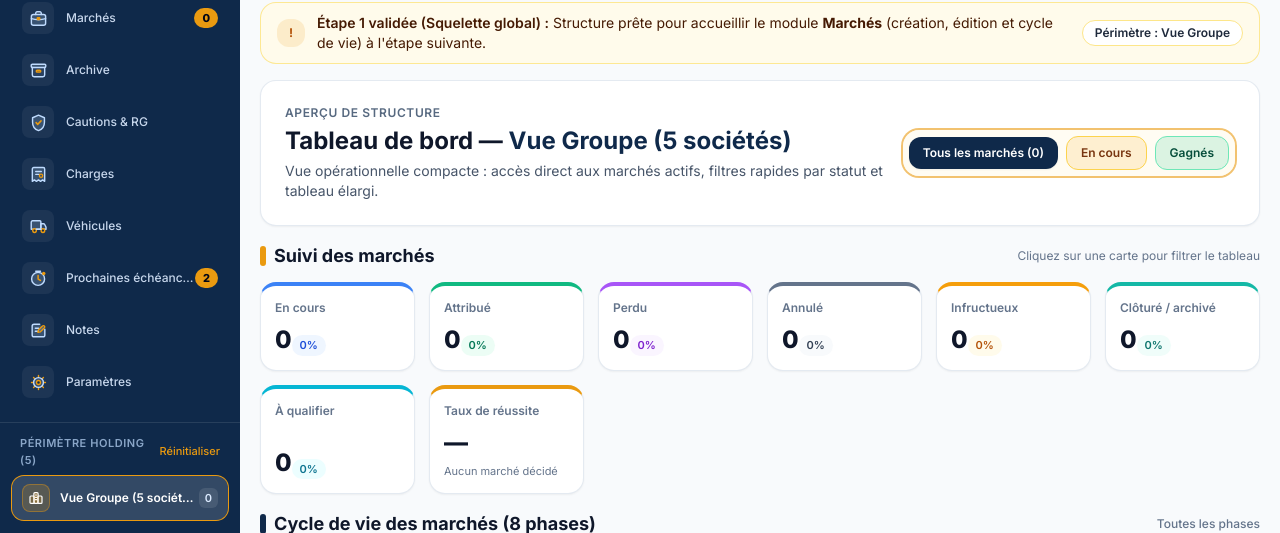
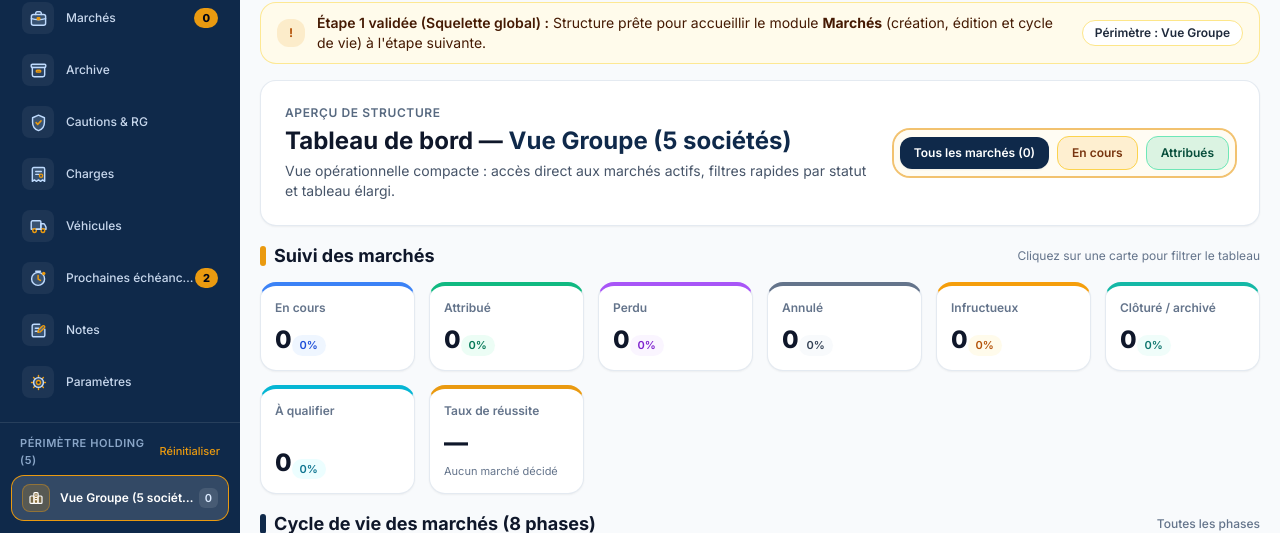
Before and after one commit to fema0160-hash/erp-manager, a PHP site: template resources/views/dashboard.php in a window 1280 px wide. Shown: the part 170-703 px from the top of the page. Run offline with PHP 8.4, Linux system fonts and the light colour scheme; the template is opened without the code that fills it: most values are stand-ins (such as "Sample title", 1, 10 or a date in 2020); some libraries are stand-ins or nearby versions.

Commit message:
fix: use normalized attributed status in dashboard shortcut

```diff
--- a/resources/views/dashboard.php
+++ b/resources/views/dashboard.php
@@ -168,7 +168,7 @@
           <div id="quickActionsBar" class="flex flex-wrap items-center gap-2 shrink-0 no-print">
             <button type="button" onclick="filterByStatus('ALL')" class="px-3.5 py-2 rounded-xl text-xs font-semibold bg-[#0f294a] text-white hover:bg-[#163a68] transition shadow-sm">Tous les marchés (<span id="totalCountAction">0</span>)</button>
             <button type="button" onclick="filterByStatus('en_cours')" class="px-3.5 py-2 rounded-xl text-xs font-semibold bg-amber-500/15 text-amber-900 border border-amber-300 hover:bg-amber-500/25 transition">En cours</button>
-            <button type="button" onclick="filterByStatus('gagne')" class="px-3.5 py-2 rounded-xl text-xs font-semibold bg-emerald-500/15 text-emerald-900 border border-emerald-300 hover:bg-emerald-500/25 transition">Gagnés</button>
+            <button type="button" onclick="filterByStatus('attribue')" class="px-3.5 py-2 rounded-xl text-xs font-semibold bg-emerald-500/15 text-emerald-900 border border-emerald-300 hover:bg-emerald-500/25 transition">Attribués</button>
           </div>
         </section>
 
```
